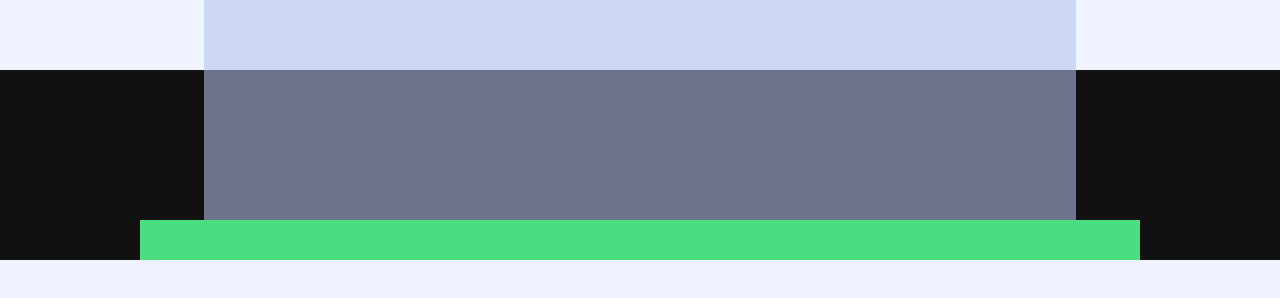
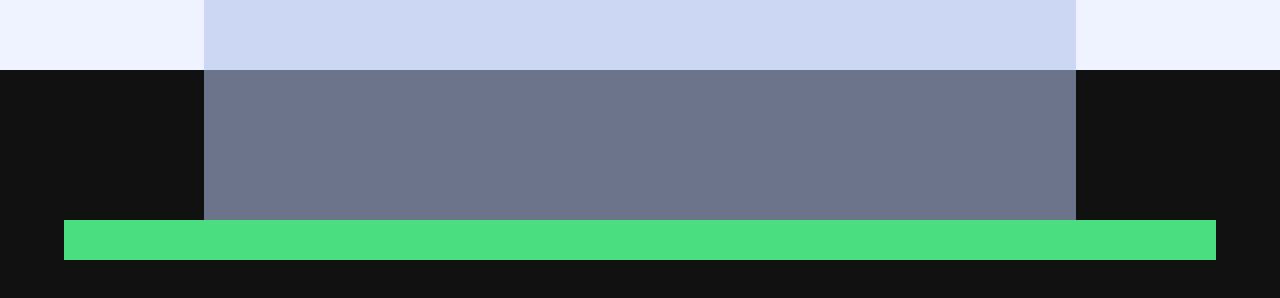
Before and after one commit to mbonikev/hotel_talents_pool, a React (Vite) app: page /#/ in a window 1280 px wide. Shown: the part 3573-3871 px from the top of the page. Before the commit the page ends 3833 px from the top, so only its background shows below. Built offline with nearby package versions, Linux system fonts and the light colour scheme; what ldrs would draw is missing.

Commit message:
Stalker-commit: src/components/Footer.jsx

```diff
--- a/src/components/Footer.jsx
+++ b/src/components/Footer.jsx
@@ -11,8 +11,8 @@ function Footer() {
           <div className="w-full h-full bg-[#b2c3ec8e] "></div>
         </div>
       </div>
-      <div className="bg-[#111111] w-full flex items-center justify-center flex-col pt-[150px] px-16 max-lg:px-5">
-        <div className="w-full max-w-[1000px] mx-auto">
+      <div className="bg-[#111111] w-full pt-[150px] ">
+        <div className="w-full min-h-[300px] px-16 max-lg:px-5max-w-[1000px] mx-auto">
           <div className="bg-green-400 w-full h-full flex-1 p-5"></div>
         </div>
       </div>
```
